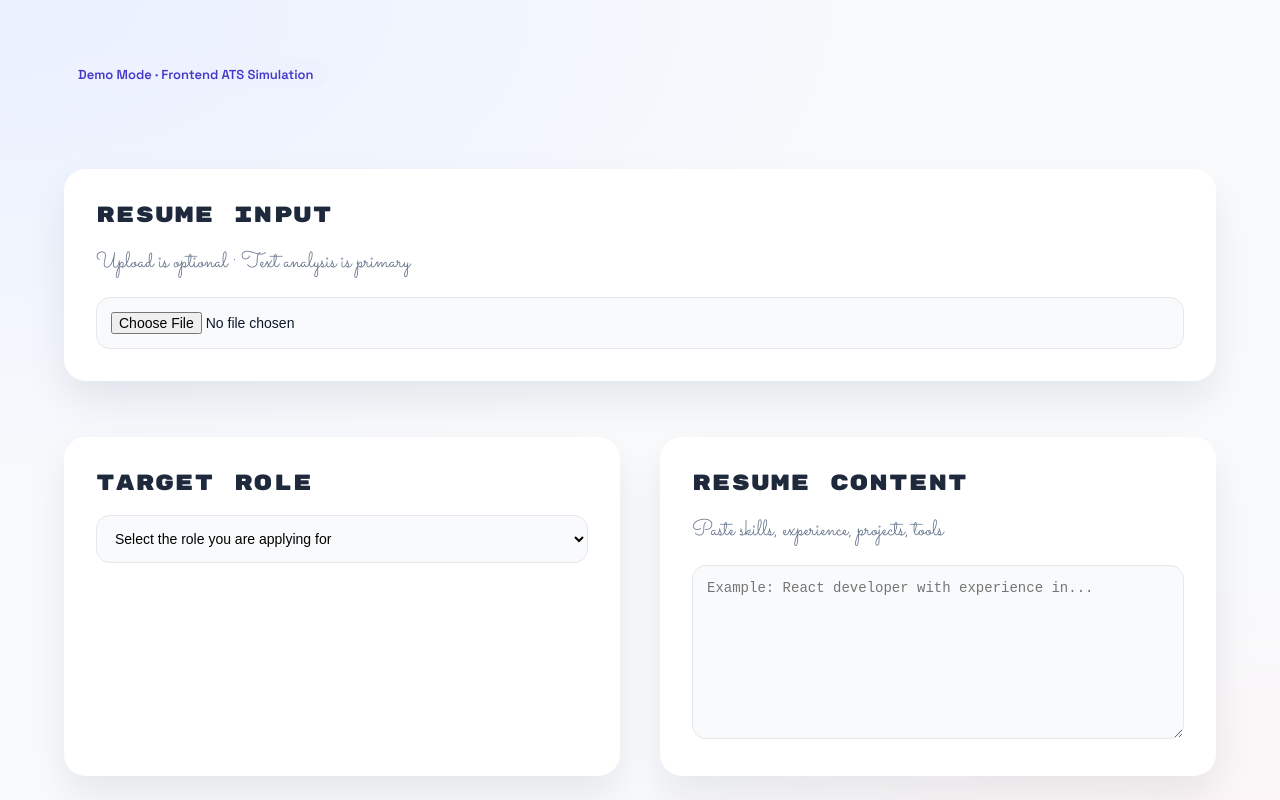
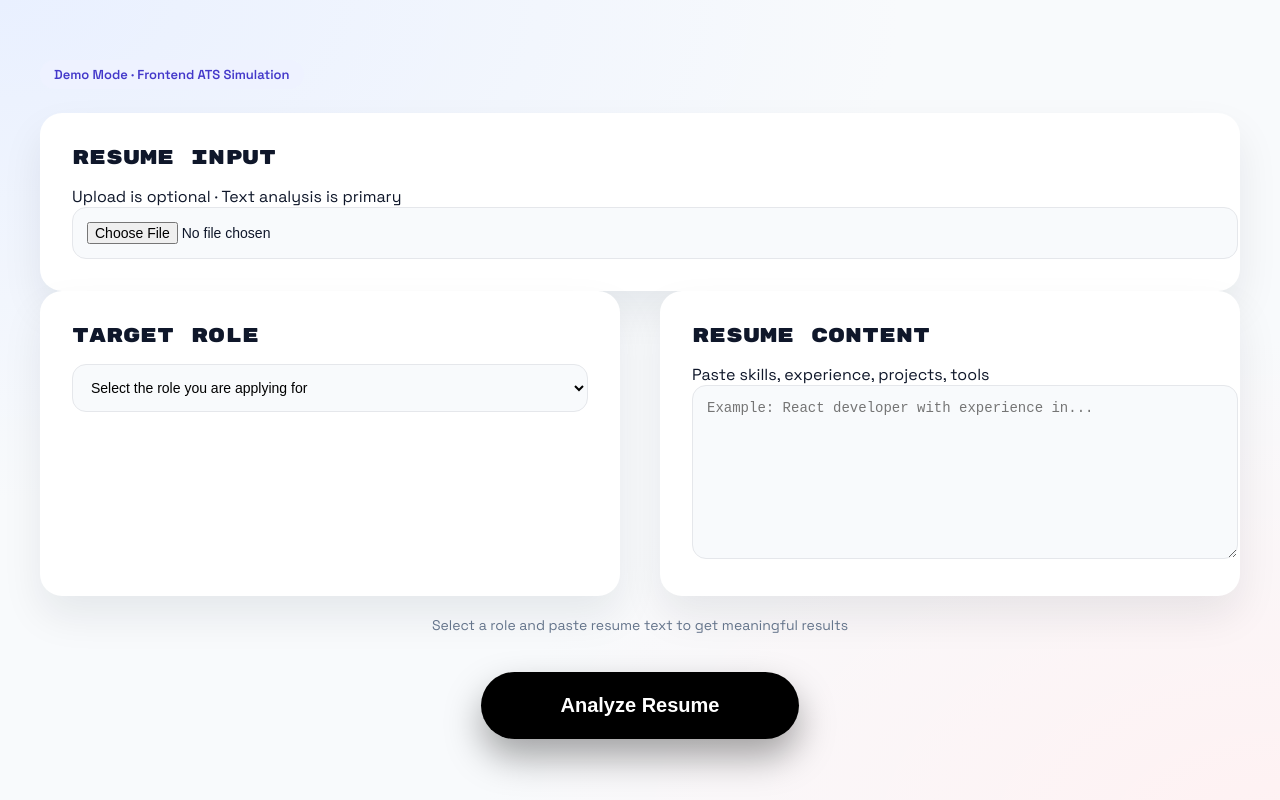
Before and after one commit to suki2811/resume-analyzer-ui, a React (Vite) app: page / in a window 1280 px wide. Both pictures are taken after a click on the button "Analyze Resume". Shown: the top 800 px of the page. Built offline with nearby package versions, Linux system fonts and the light colour scheme.

Commit message:
Update index.css

```diff
--- a/src/index.css
+++ b/src/index.css
@@ -1,4 +1,4 @@
-/* RESET */
+//* RESET */
 * {
   box-sizing: border-box;
 }
@@ -22,7 +22,7 @@ body {
   font-family: "Space Grotesk", system-ui, sans-serif;
 }
 
-/* DASHBOARD WRAPPER */
+/* DASHBOARD */
 .dashboard {
   max-width: 1200px;
   margin: 0 auto;
@@ -31,24 +31,26 @@ body {
 
 /* CARD */
 .card {
-  background: #ffffff;
+  background: white;
   border-radius: 22px;
   padding: 32px;
-  box-shadow:
-    0 20px 40px rgba(15, 23, 42, 0.08),
-    inset 0 1px 0 rgba(255, 255, 255, 0.6);
-  transition: transform 0.25s ease, box-shadow 0.25s ease;
+  box-shadow: 0 20px 40px rgba(15, 23, 42, 0.08);
 }
 
-.card:hover {
-  transform: translateY(-4px);
-  box-shadow: 0 30px 60px rgba(15, 23, 42, 0.12);
+/* HEADINGS */
+.section-heading {
+  font-family: "Rubik Mono One", monospace;
+  font-size: 20px;
+  margin-bottom: 16px;
 }
 
-.card-title {
+/* SUB HEADING (FIXED FONT) */
+.subtitle {
+  font-family: "Poppins", sans-serif;
   font-size: 18px;
-  font-weight: 600;
-  margin-bottom: 14px;
+  font-weight: 500;
+  color: #475569;
+  margin-bottom: 60px;
 }
 
 /* INPUTS */
@@ -59,98 +61,30 @@ select {
   padding: 14px;
   border-radius: 14px;
   border: 1px solid #e5e7eb;
+  background: #f8fafc;
   font-size: 14px;
-  background: #f8fafc;
-  outline: none;
 }
 
-input:focus,
-textarea:focus,
-select:focus {
-  border-color: #6366f1;
-}
-
-/* HERO BUTTON */
+/* BLACK HERO BUTTON */
 .hero-btn {
-  margin-top: 20px;
-  padding: 24px 80px;
-  font-size: 22px;
+  margin-top: 24px;
+  padding: 22px 80px;
+  font-size: 20px;
   font-weight: 700;
   border-radius: 999px;
-  background: linear-gradient(135deg, #6366f1, #8b5cf6);
-  color: white;
+  background: #000000;
+  color: #ffffff;
   border: none;
   cursor: pointer;
-  box-shadow:
-    0 20px 40px rgba(99, 102, 241, 0.35),
-    0 0 0 0 rgba(99, 102, 241, 0.4);
+  box-shadow: 0 18px 36px rgba(0, 0, 0, 0.35);
   transition: transform 0.2s ease, box-shadow 0.2s ease;
 }
 
 .hero-btn:hover {
-  transform: translateY(-3px);
-  box-shadow:
-    0 30px 60px rgba(99, 102, 241, 0.45),
-    0 0 0 10px rgba(99, 102, 241, 0.08);
+  transform: translateY(-2px);
+  box-shadow: 0 26px 52px rgba(0, 0, 0, 0.45);
 }
 
 .hero-btn:active {
-  transform: translateY(-1px);
+  transform: translateY(0);
 }
-
-/* SECTIONS */
-.section {
-  margin-top: 56px;
-}
-
-/* ANIMATIONS */
-.fade-up {
-  opacity: 0;
-  transform: translateY(18px);
-  animation: fadeUp 0.6s ease forwards;
-}
-
-.fade-delay-1 { animation-delay: 0.1s; }
-.fade-delay-2 { animation-delay: 0.2s; }
-.fade-delay-3 { animation-delay: 0.3s; }
-
-@keyframes fadeUp {
-  to {
-    opacity: 1;
-    transform: translateY(0);
-  }
-}
-/* Section Headings */
-.section-heading {
-  font-family: "Rubik Mono One", monospace;
-  font-size: 22px;
-  letter-spacing: 1px;
-  margin-bottom: 18px;
-  color: #1e293b;
-}
-
-/* Sub-heading / helper text */
-.section-subtext {
-  font-family: "Sacramento", cursive;
-  font-size: 22px;
-  color: #64748b;
-  margin-bottom: 18px;
-}
-
-/* Normal card title override */
-.card-title {
-  font-family: "Space Grotesk", system-ui, sans-serif;
-  font-size: 18px;
-  font-weight: 600;
-  margin-bottom: 14px;
-  color: #0f172a;
-}
-/* Result section spacing */
-.card + .card {
-  margin-top: 0;
-}
-.soft-divider {
-  height: 1px;
-  background: linear-gradient(to right, transparent, #e5e7eb, transparent);
-  margin: 60px 0;
-}
```
